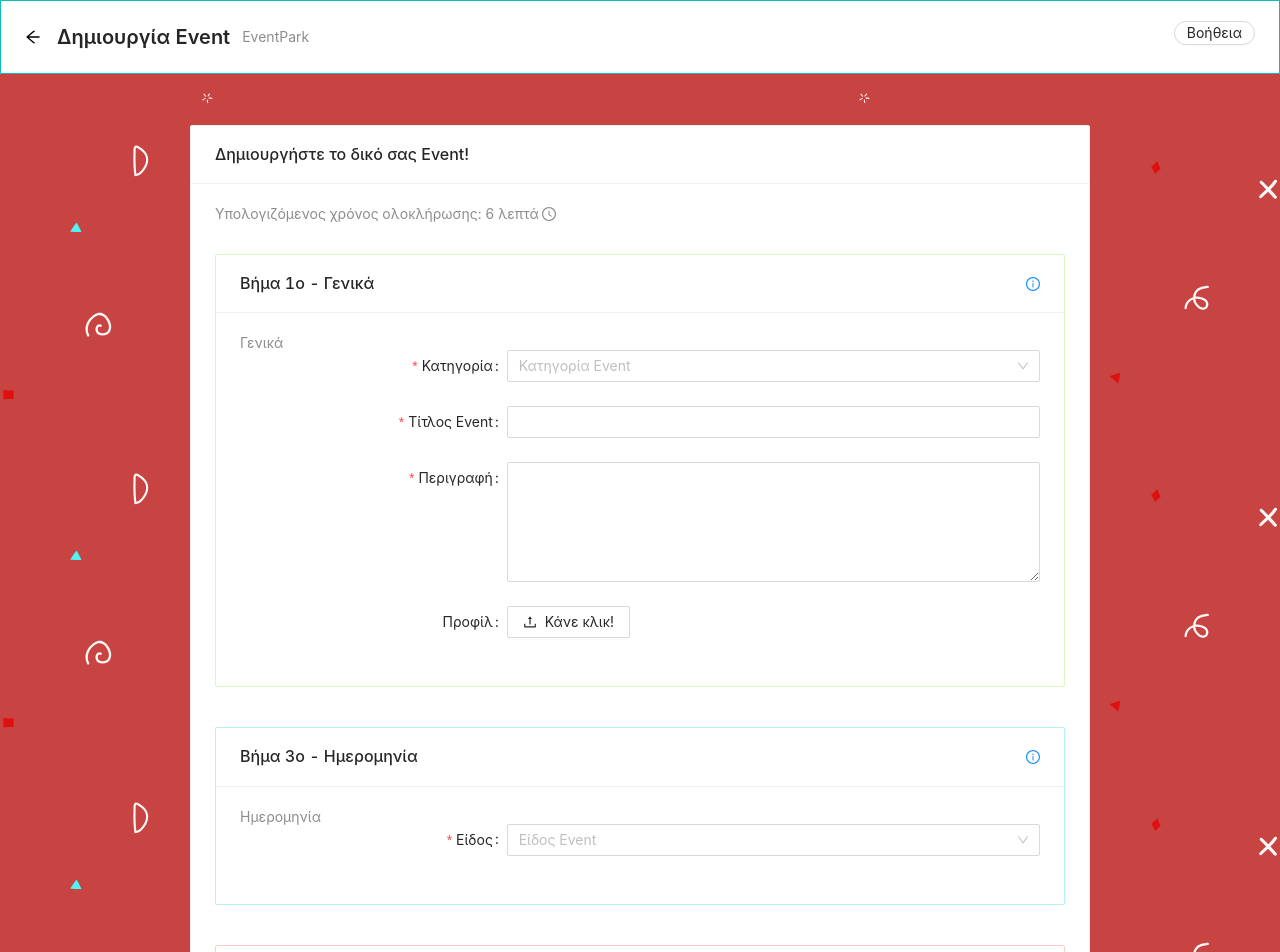
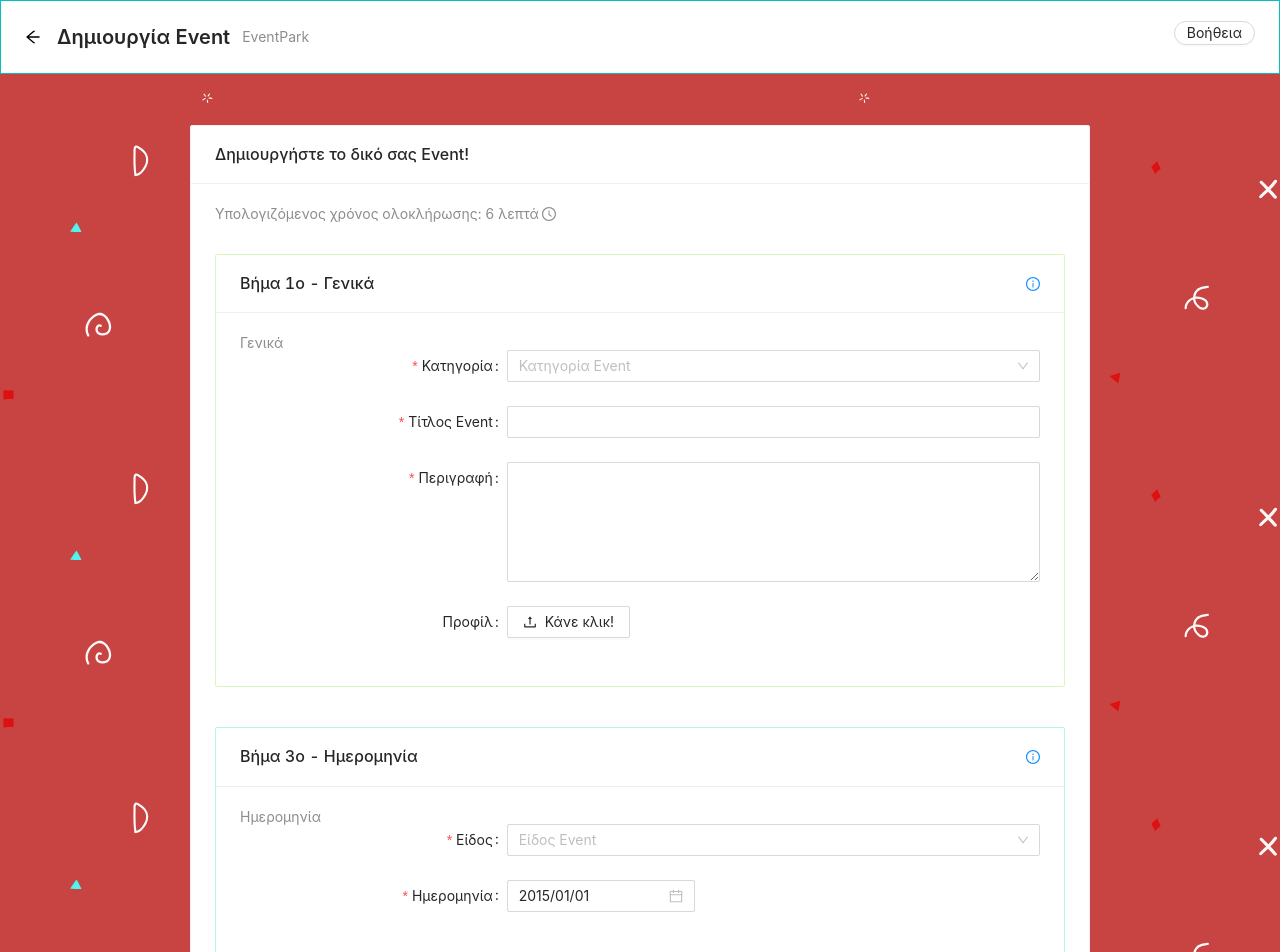
Before and after one commit to Panos61/React-Project-V-0.1, a React (Create React App) app: page /createEvent in a window 1280 px wide. Shown: the top 952 px of the page. Built offline with nearby package versions, Linux system fonts and the light colour scheme.

Commit message:
added content

```diff
--- a/src/CreateEvent/masterform.js
+++ b/src/CreateEvent/masterform.js
@@ -12,6 +12,7 @@ import {
   TreeSelect,
   Switch,
 } from 'antd';
+import moment from 'moment';
 import {
   UploadOutlined,
   InfoCircleOutlined,
@@ -19,7 +20,6 @@ import {
   CheckOutlined,
 } from '@ant-design/icons';
 import { Link } from 'react-router-dom';
-import Success from './success';
 
 const layout = {
   labelCol: {
@@ -41,12 +41,42 @@ const { Option } = Select;
 const { TextArea } = Input;
 const { Meta } = Card;
 const { TreeNode } = TreeSelect;
+const dateFormat = 'YYYY/MM/DD';
+const { RangePicker } = DatePicker;
 
 const onFinish = (values) => {
   console.log(values);
 };
 
 class MasterForm extends Component {
+  constructor(props) {
+    super(props);
+    this.state = { show: true };
+  }
+
+  state = {
+    value: 'single',
+    render: false,
+  };
+
+  onClickReRender = (render) => {
+    this.setState({ render });
+    if (render === false) {
+      this.setState({ show: true });
+    } else if (render === true) {
+      this.setState({ show: false });
+    }
+  };
+
+  onChange = (value) => {
+    this.setState({ value });
+    if (value === 'single') {
+      this.setState({ show: true });
+    } else if (value === 'festival') {
+      this.setState({ show: false });
+    }
+  };
+
   render() {
     return (
       <div>
@@ -138,13 +168,38 @@ class MasterForm extends Component {
               ]}
             >
               <TreeSelect
+                onChange={this.onChange}
                 placeholder="Είδος Event"
                 allowClear
                 treeDefaultExpandAll
+                defaultValue={this.state.value}
+                //onTreeExpand={this.onClickReRender}
               >
                 <TreeNode value="single" title="Μονό" />
                 <TreeNode value="festival" title="Φεστιβάλ" />
               </TreeSelect>
+            </Form.Item>
+            <Form.Item
+              label="Ημερομηνία"
+              name="date"
+              rules={[
+                {
+                  required: true,
+                  message: 'Επιλέξτε χρονικό είδος Event!',
+                },
+              ]}
+            >
+              {this.state.show ? (
+                <DatePicker
+                  defaultValue={moment('2015/01/01', dateFormat)}
+                  format={dateFormat}
+                />
+              ) : (
+                <RangePicker
+                  showTime={{ format: 'HH:mm' }}
+                  format="YYYY-MM-DD HH:mm"
+                />
+              )}
             </Form.Item>
           </Card>
           <Card
```
